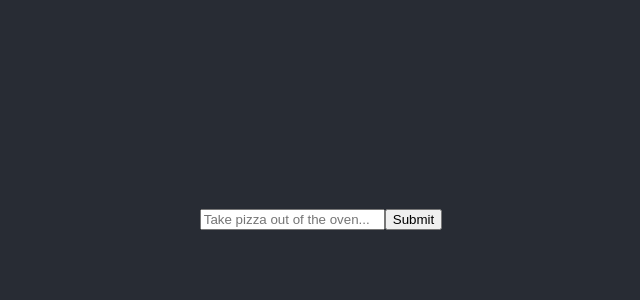
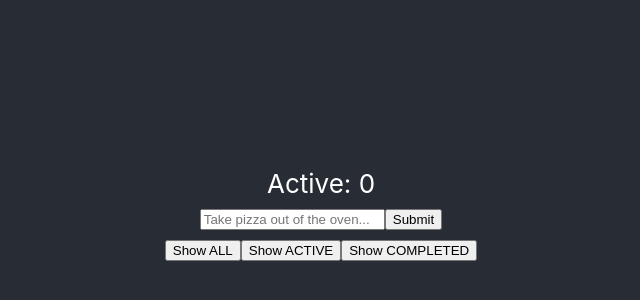
Before and after one commit to chrisngyn/Forget-Me-Not, a React (Create React App) app: page / in a window 1280 px wide. Shown: the part 186-486 px from the top of the page, without its empty margins (319-959 px from the left). Built offline with nearby package versions, Linux system fonts and the light colour scheme.

Commit message:
completed filtering

```diff
--- a/src/Components/TodoList.js
+++ b/src/Components/TodoList.js
@@ -18,7 +18,8 @@ Todo List app requirements - courtesy of https://www.youtube.com/watch?v=I6IY2Tq
 export default class TodoList extends React.Component {
     state = {
         // we'll store them as an array that we keep updating over time
-        entries: []
+        entries: [],
+        currentState: "all" // by default we'll show all, as the user clicks on buttons we'll change this
     }
 
     addEntry = (obj) => {
@@ -48,13 +49,56 @@ export default class TodoList extends React.Component {
         })
     }
 
+    toggleAll = () => {
+        this.setState({
+            currentState: "all"
+        })
+    }
+
+    toggleActive = () => {
+        this.setState({
+            currentState: "active"
+        })
+    }
+
+    toggleComplete = () => {
+        this.setState({
+            currentState: "completed"
+        })
+    }
+
     render() {
+        let display = [];
+
+        if (this.state.currentState === "all") {
+            display = this.state.entries;
+        } else if (this.state.currentState === "active") {
+            display = this.state.entries.filter(element => element.complete === false)
+        } else {
+            display = this.state.entries.filter(element => element.complete)
+        }
+
         return(
-            // adding onSubmit as a prop
             <div>
+                <div>
+                    Active: { // go through one by one and see if the element is incomplete
+                        this.state.entries.filter(element => element.complete === false).length
+                    }
+                </div>
+
+
                 <TodoForm onSubmit={this.addEntry}/>
+
+
+                <div>
+                    <button onClick={this.toggleAll}>Show ALL</button>
+                    <button onClick={this.toggleActive}>Show ACTIVE</button>
+                    <button onClick={this.toggleComplete}>Show COMPLETED</button>
+                </div>
+
+
                 {
-                    this.state.entries.map(element => ( // each element will map to a "Entry" to display with an ID
+                    display.map(element => ( // each element will map to a "Entry" to display with an ID
                         <Entry
                             key={element.id}
                             completeEntry={() => this.completeEntry(element.id)} // pass a function as one of the prop fields so we can update
```
